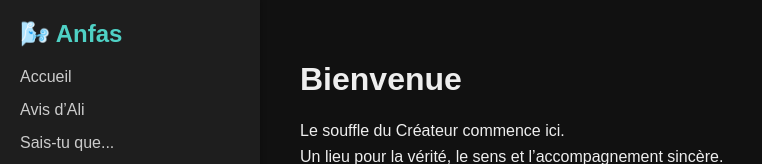
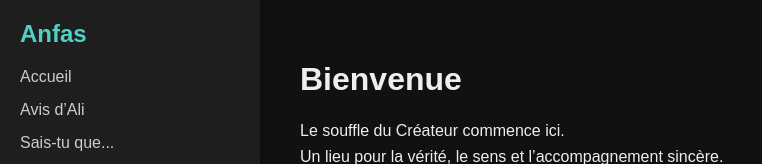
Before and after one commit to Ali9375/Anfas, a plain HTML site: page index.html in a window 1280 px wide. Shown: the top 164 px of the page, without its empty margins (0-762 px from the left). Drawn offline with Linux system fonts and the light colour scheme.

Commit message:
Update index.html

```diff
--- a/index.html
+++ b/index.html
@@ -9,7 +9,8 @@
   <body>
     <div class="container">
       <nav class="sidebar">
-        <h2>🌬️ Anfas</h2>
+        <h2>Anfas</h2>
+
         <ul>
           <li><a href="#">Accueil</a></li>
           <li><a href="#">Avis d’Ali</a></li>
```
